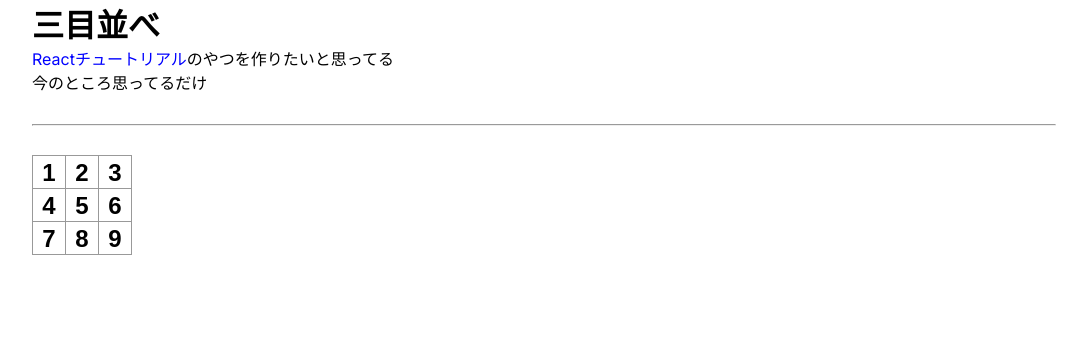
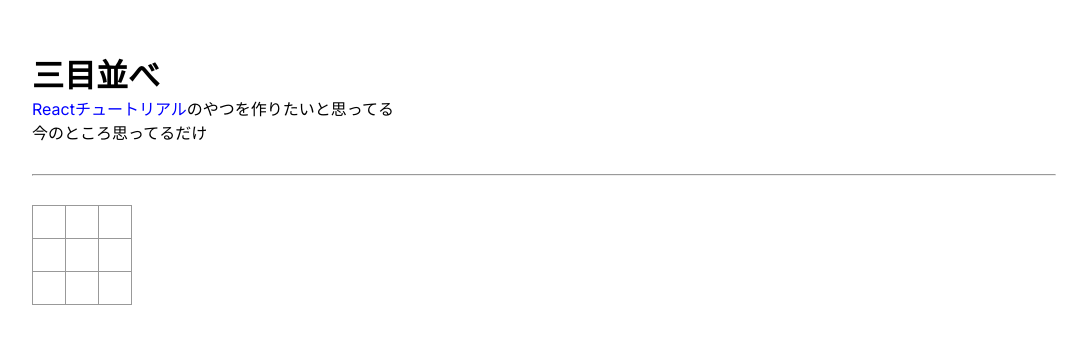
Before and after one commit to nanasi-1/nextjs-page, a Next.js app: page /tic-tac-toe in a window 1280 px wide. Shown: the top 344 px of the page, without its empty margins (96-1183 px from the left). Built offline with nearby package versions, Linux system fonts and the light colour scheme.

Commit message:
スタイル調整 & クリックすると×がつくように

```diff
--- a/src/app/tic-tac-toe/App.tsx
+++ b/src/app/tic-tac-toe/App.tsx
@@ -6,19 +6,19 @@ export default function Board() {
     return (
         <>
             <div className="board-row">
-                <Square value="1" />
-                <Square value="2" />
-                <Square value="3" />
+                <Square />
+                <Square />
+                <Square />
             </div>
             <div className="board-row">
-                <Square value="4" />
-                <Square value="5" />
-                <Square value="6" />
+                <Square />
+                <Square />
+                <Square />
             </div>
             <div className="board-row">
-                <Square value="7" />
-                <Square value="8" />
-                <Square value="9" />
+                <Square />
+                <Square />
+                <Square />
             </div>
         </>
     );
--- a/src/app/tic-tac-toe/components/client.tsx
+++ b/src/app/tic-tac-toe/components/client.tsx
@@ -1,8 +1,13 @@
+import { useState } from "react";
+
 /** マス目一つ一つ */
-export function Square({ value }: { value: string }) {
+export function Square() {
+    const [value, setValue] = useState<'×' | '○' | null>(null);
+
     function handleClick() {
-        console.log('hello world!');
+        setValue('×');
     }
+
     return (
         <button
             className="square"
--- a/src/app/tic-tac-toe/styles.css
+++ b/src/app/tic-tac-toe/styles.css
@@ -3,6 +3,7 @@ body {
     color: black;
     width: 80%;
     margin: auto;
+    margin-top: 50px;
 }
 
 a {
```
